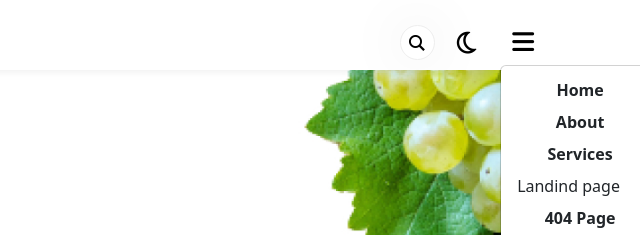
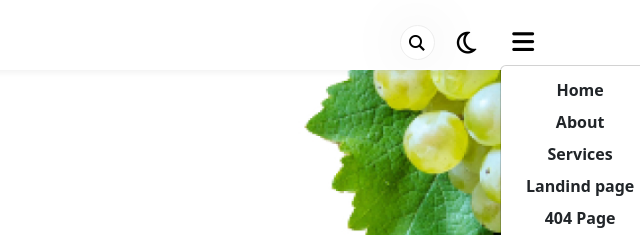
Before and after one commit to Nienn99/BC52_Capstone_G21, a plain HTML site: page 404.html in a window 1280 px wide. Both pictures are taken after a click on the button 1163 px from the left and 42 px from the top of the page. Shown: the top 235 px of the page, 640-1280 px from the left. Drawn offline with nearby package versions, Linux system fonts and the light colour scheme; a web font is replaced by a local one.

Commit message:
chỉnh lại 404

```diff
--- a/404.html
+++ b/404.html
@@ -107,7 +107,7 @@
                       <li><button class="dropdown-item" type="button"><a class="text-decoration-none text-dark" href="./index.html">Home</a></button></li>
                       <li><button class="dropdown-item" type="button"><a class="text-decoration-none text-dark" href="./about.html">About</a></button></li>
                       <li><button class="dropdown-item" type="button"><a class="text-decoration-none text-dark" href="./Service.html">Services</a></button></li>
-                      <li><button class="dropdown-item" type="button"><a class="text-decoration-none text-dark" href="./landingpage.html"></a>Landind page</button></li>
+                      <li><button class="dropdown-item" type="button"><a class="text-decoration-none text-dark" href="./landingpage.html">Landind page</a></button></li>
                       <li><button class="dropdown-item" type="button"><a class="text-decoration-none text-dark" href="./404.html">404 Page</a></button></li>
                       <li><button class="dropdown-item" type="button"><a class="text-decoration-none text-dark" href="./Contact.html">Contact</a></button></li>
                     </ul>
```
